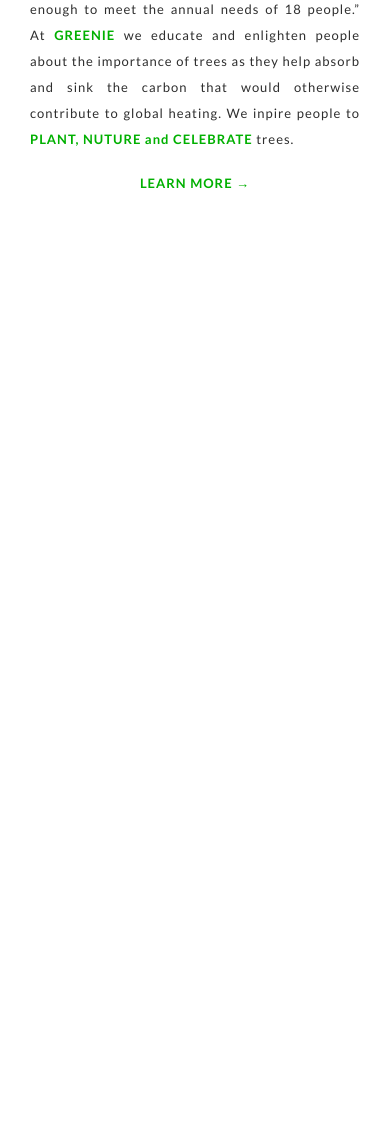
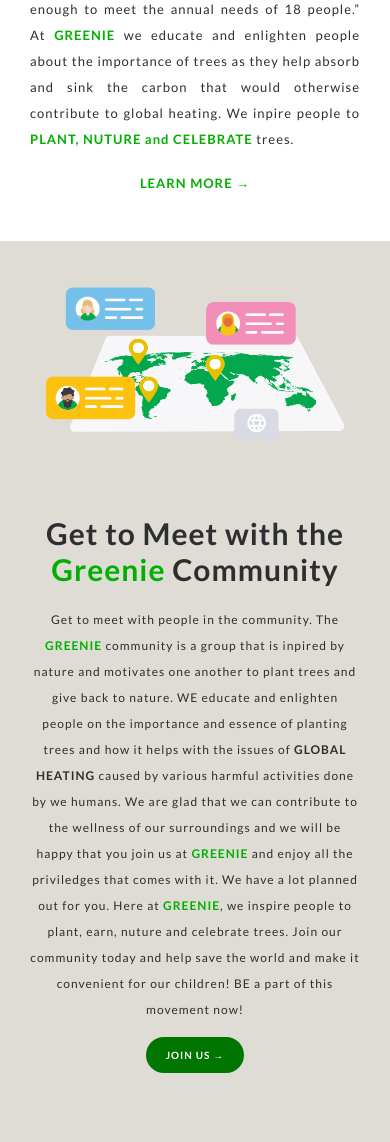
Before and after one commit to Paul-Chidiadi/greenie, a PHP site: page / in a window 390 px wide. Shown: the part 1337-2479 px from the top of the page. Before the commit the page ends 1526 px from the top, so only its background shows below. Run offline with PHP 8.4, Linux system fonts and the light colour scheme.

Commit message:
Community section: created community section with styling and media queries

```diff
--- a/css/index.css
+++ b/css/index.css
@@ -306,3 +306,112 @@ body {
     font-size: 13px;
   }
 }
+/* COMMUNITY SECTION */
+.comm {
+  width: 100%;
+  padding: 80px;
+  display: flex;
+  justify-content: space-evenly;
+  align-items: center;
+  gap: 50px;
+}
+.comm img {
+  flex-basis: 50%;
+  width: 100%;
+  height: fit-content;
+  padding: 20px;
+}
+.comm-body {
+  flex-basis: 50%;
+  width: 100%;
+}
+.comm-body-text h1 {
+  font-weight: 700;
+  font-size: 36px;
+  line-height: 36px;
+  color: var(--blackd);
+}
+.comm-body-text h1 span {
+  color: var(--green);
+}
+.comm-body p span {
+  color: var(--green);
+}
+.comm-body p {
+  font-family: "lato", sans-serif;
+  margin: 40px auto 20px;
+  line-height: 26px;
+  font-size: 16px;
+  font-weight: 400;
+  text-align: left;
+  color: var(--blackd);
+}
+.comm-body a {
+  background-color: var(--greend);
+  color: var(--white);
+  border-radius: 50px;
+  font-weight: 700;
+  font-size: 13px;
+  padding: 10px 15px;
+  text-align: center;
+  margin: 45px auto 35px;
+}
+.comm-body a:hover {
+  background-color: transparent;
+  color: var(--greend);
+  border: 1.5px solid var(--greend);
+}
+/* community section media query */
+@media screen and (max-width: 1300px) {
+  .comm {
+    padding: 65px 65px 30px;
+  }
+  .comm-body-text h1 {
+    font-size: 30px;
+  }
+  .comm-body p {
+    font-size: 12px;
+  }
+}
+@media screen and (max-width: 1100px) {
+  .comm {
+    flex-direction: column;
+    padding: 65px 65px 30px;
+  }
+  .comm img {
+    padding: 10px;
+  }
+  .comm-body {
+    text-align: center;
+  }
+  .comm-body-text h1 {
+    font-size: 30px;
+  }
+  .comm-body p {
+    font-size: 12px;
+    text-align: center;
+  }
+  .comm-body a {
+    font-size: 12px;
+    padding: 12px 20px;
+  }
+}
+@media screen and (max-width: 500px) {
+  .comm {
+    padding: 30px;
+  }
+  .comm-body a {
+    font-size: 10px;
+  }
+  .comm-body p {
+    margin: 20px auto 20px;
+  }
+}
+@media screen and (max-width: 360px) {
+  .comm {
+    gap: 25px;
+  }
+  .comm-body-text h1 {
+    font-size: 24px;
+  }
+}
--- a/index.php
+++ b/index.php
@@ -77,6 +77,26 @@
             </div>
         </div>
     </section>
+    <!-- COMMUNITY SECTION -->
+    <section class="comm">
+        <img src="img/com.png" alt="">
+        <div class="comm-body">
+            <div class="comm-body-text">
+                <h1>Get to Meet with the <br> <span>Greenie</span> Community</h1>
+            </div>
+            <p>Get to meet with people in the community. The <span><b>GREENIE</b></span>  community is a group that is inpired
+                by nature and motivates one another to plant trees and give back to nature. WE educate and
+                enlighten people on the importance and essence of planting trees and how it helps with
+                the issues of <b>GLOBAL HEATING</b> caused by various harmful activities done by we humans. We
+                are glad that we can contribute to the wellness of our surroundings and we will be happy that
+                you join us at <span><b>GREENIE</b></span> and enjoy all the priviledges that comes with it. We have a lot planned
+                out for you. Here at <span><b>GREENIE</b></span>, we inspire people to plant, earn, nuture and celebrate trees.
+                Join our community today and help save the world and make it convenient for our children!
+                BE a part of this movement now!
+            </p>
+            <a href="">JOIN US <b>&#8594;</a>
+        </div>
+    </section>
 
 
 
```
Also changed, not shown: img/com.png (added).
